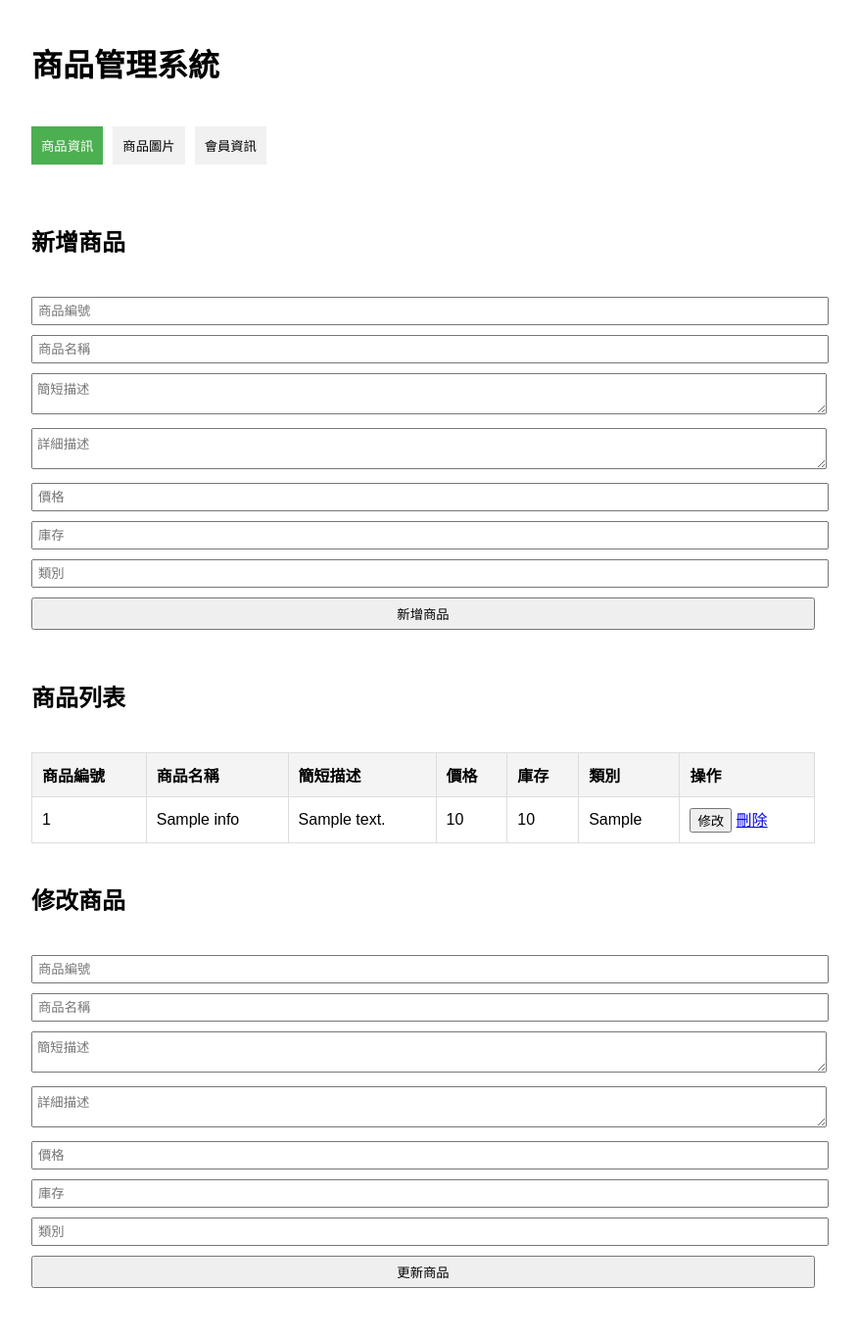
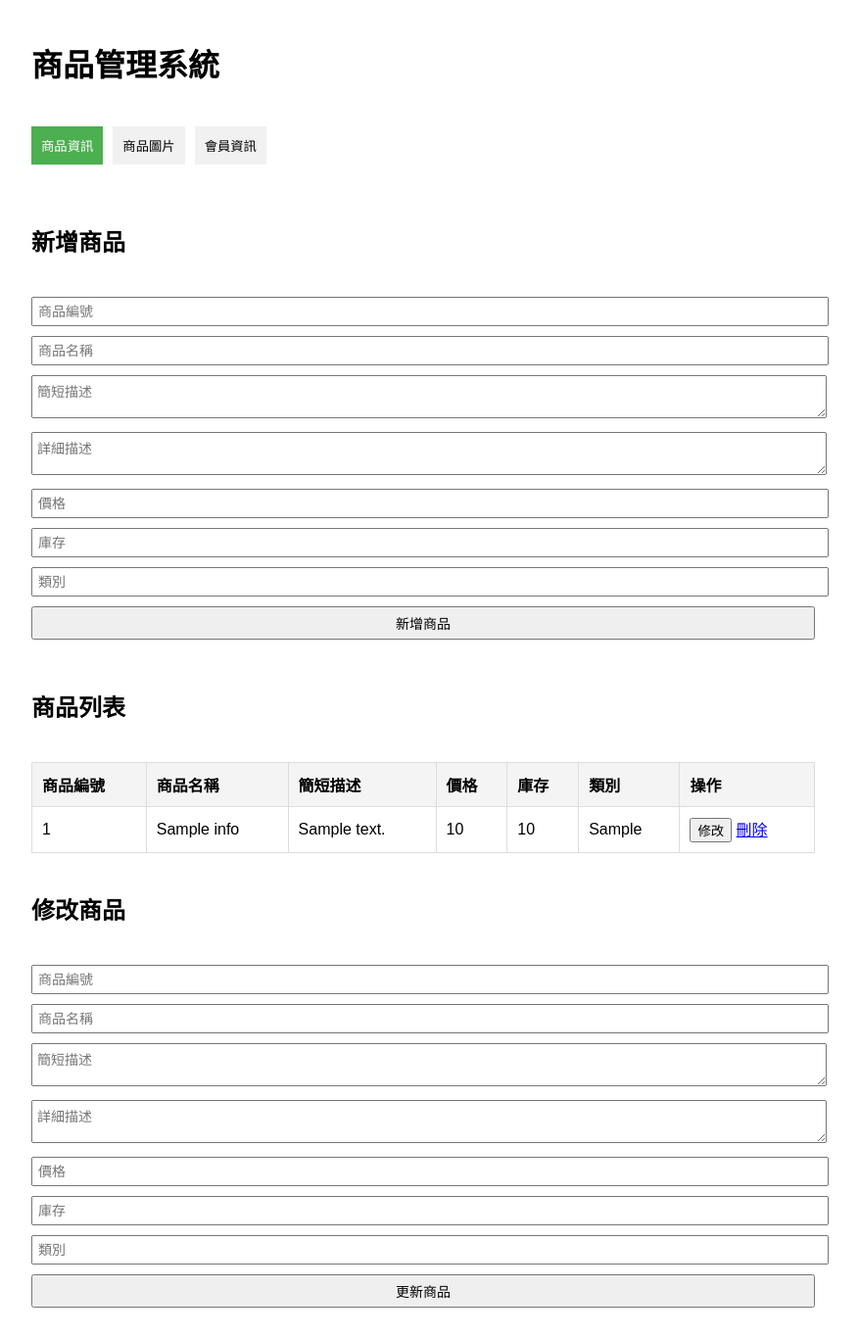
Before and after one commit to network-plan/BigProject, a PHP site: page /db_admin.php in a window 1280 px wide. Shown: the whole page at 98% size, without its empty margins (208-1085 px from the left). Before the commit the page ends 1315 px from the top, so only its background shows below. Run offline with PHP 8.4, Linux system fonts and the light colour scheme; tables that the repository leaves empty or names only in its code hold one stand-in row (values such as "Sample post").

Commit message:
Add files via upload

```diff
--- a/css/db_admin_style.css
+++ b/css/db_admin_style.css
@@ -47,4 +47,6 @@ form input, form textarea {
     width: 100%;
     margin-bottom: 10px;
     padding: 5px;
+    font-family: Arial, sans-serif;
+    font-size: 14px;
 }
```
